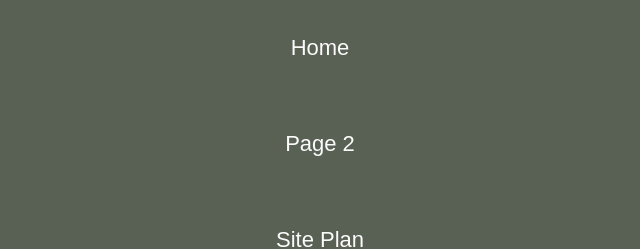
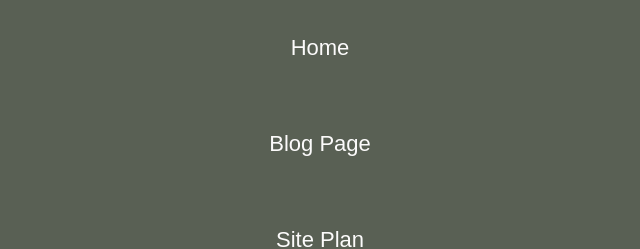
Before and after one commit to isJosephAD/wdd130, a plain HTML site: page wwr/index.html in a window 1280 px wide. Shown: the top 249 px of the page, 395-1035 px from the left. Drawn offline with Linux system fonts and the light colour scheme.

Commit message:
blogp
page

```diff
--- a/wwr/index.html
+++ b/wwr/index.html
@@ -16,7 +16,7 @@
         </a>
         <nav>
             <a href="index.html">Home</a>
-            <a href="#">Page 2</a>
+            <a href="blog.html">Blog Page</a>
             <a href="site-plan-rafting.html">Site Plan</a>
             <a href="contactus.html">Contact Us</a>
         </nav>
```
